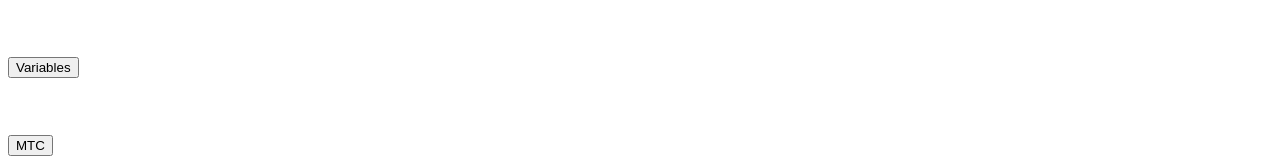
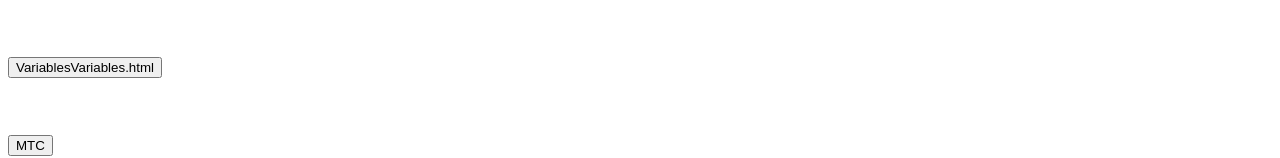
Before and after one commit to up210762/UP210762_CPP, a plain HTML site: page Index.html in a window 1280 px wide. Shown: the part 277-435 px from the top of the page. Drawn offline with Linux system fonts and the light colour scheme.

Commit message:
DOCUMENTACIÓN

```diff
--- a/Index.html
+++ b/Index.html
@@ -8,7 +8,7 @@
         <br>
         <h1>Para mayor comodidad se ordenará la información en documentos diferentes</h1>
         <br>
-        <h2><button>Variables<a></a></button></h2>
+        <h2><button>Variables<a>Variables.html</a></button></h2>
         <br>
         <h2><button>MTC</button></h2>
         <br>
```
